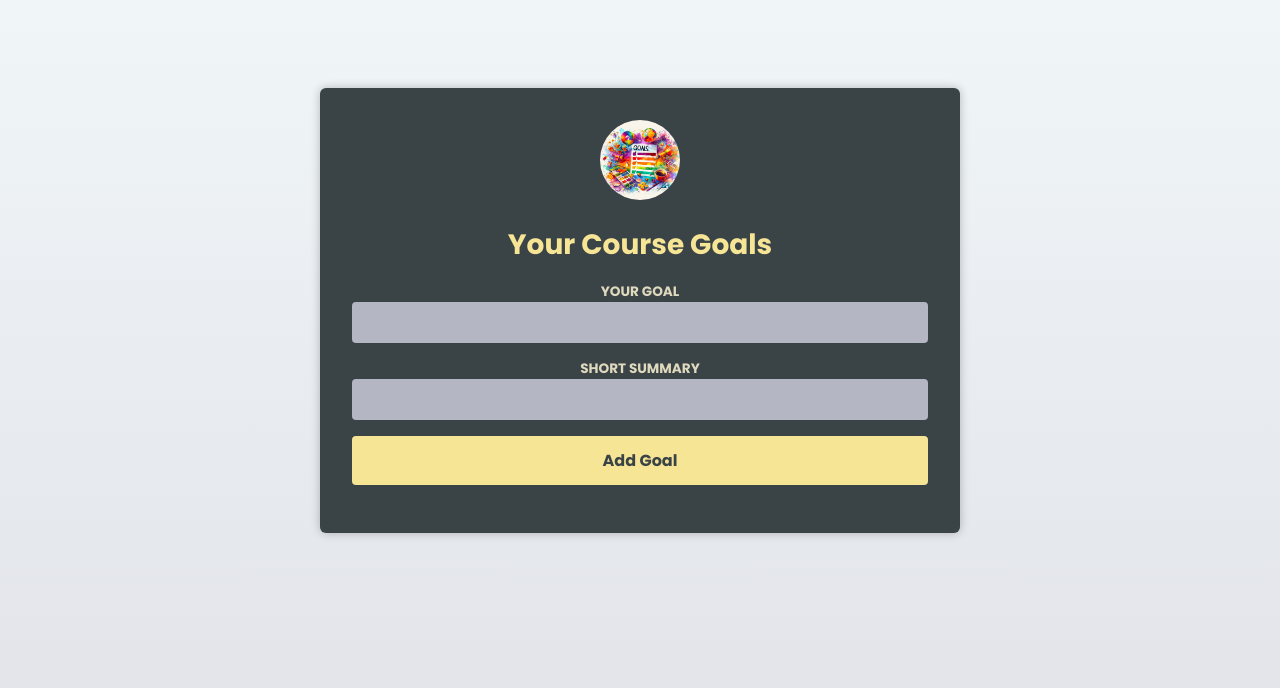
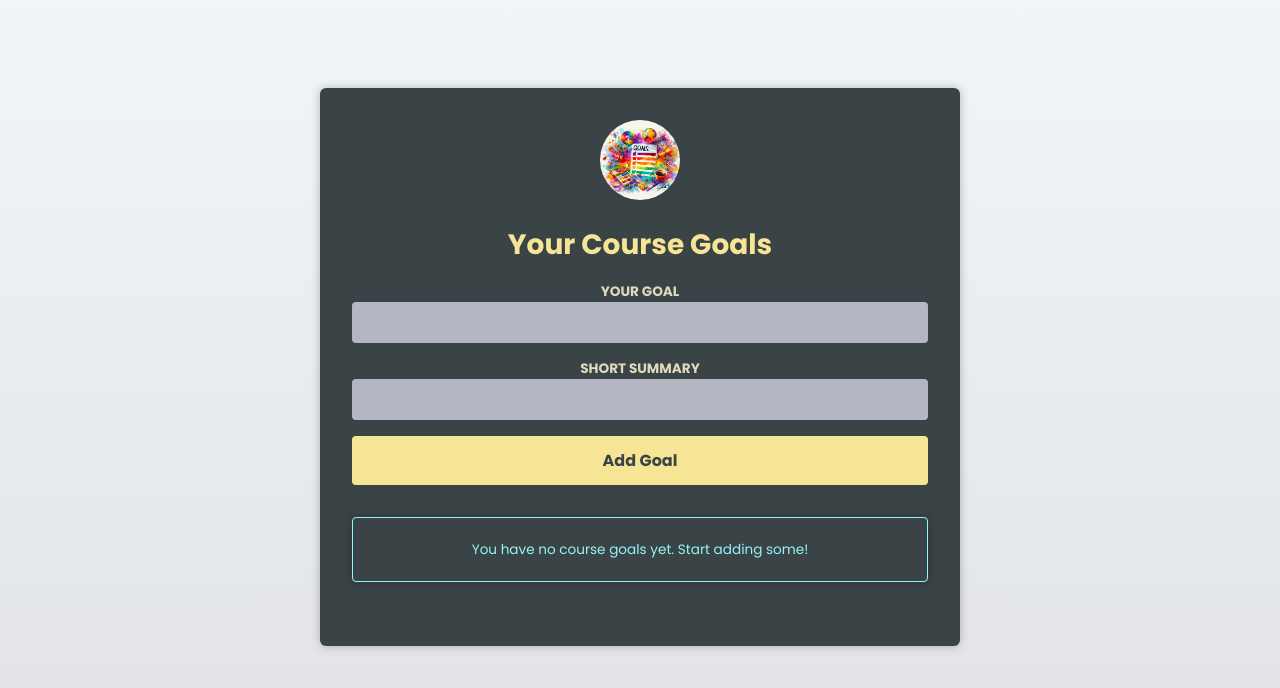
Before and after one commit to FelixW01/Goal-Manager, a React (Vite) app: page / in a window 1280 px wide. Shown: the top 688 px of the page. Built offline with nearby package versions, Linux system fonts and the light colour scheme.

Commit message:
worked on adding limitations on amount of goals that can be created at one time

```diff
--- a/src/components/CourseGoalList.tsx
+++ b/src/components/CourseGoalList.tsx
@@ -1,5 +1,7 @@
+import { type ReactNode } from "react";
 import CourseGoal from "./CourseGoal.tsx";
 import { type CourseGoal as CGoal } from "../App.tsx";
+import InfoBox from "./InfoBox.tsx";
 
 type CourseGoalListProps = {
   goals: CGoal[];
@@ -10,7 +12,27 @@
   goals,
   onDeleteGoal,
 }: CourseGoalListProps) {
+  if (goals.length === 0) {
     return (
+      <InfoBox mode="hint">
+        You have no course goals yet. Start adding some!
+      </InfoBox>
+    );
+  }
+
+  let warningBox: ReactNode;
+
+  if (goals.length >= 4) {
+    warningBox = (
+      <InfoBox mode="warning">
+        You're collecting too many goals. Don't put too much on your plate!
+      </InfoBox>
+    );
+  }
+
+  return (
+    <>
+      {warningBox}
       <ul>
         {goals.map((goal) => (
           <li key={goal.id}>
@@ -21,5 +43,6 @@
           </li>
         ))}
       </ul>
+    </>
   );
 }
--- /dev/null
+++ b/src/components/InfoBox.tsx
@@ -0,0 +1,24 @@
+import { type ReactNode } from "react";
+
+type InfoBoxProps = {
+  mode: "hint" | "warning";
+  children: ReactNode;
+};
+
+export default function InfoBox({ mode, children }: InfoBoxProps) {
+  // info, warning
+  if (mode === "hint") {
+    return (
+      <aside className="infobox infobox-hint">
+        <p>{children}</p>
+      </aside>
+    );
+  }
+
+  return (
+    <aside className="infobox infobox-warning warning--medium">
+      <h2>Warning</h2>
+      <p>{children}</p>
+    </aside>
+  );
+}
--- a/src/index.css
+++ b/src/index.css
@@ -111,7 +111,6 @@
   margin: 0;
   font-size: 0.85rem;
   color: #dfd9be;
-  text-align: start;
 }
 
 li button {
@@ -127,7 +126,31 @@
   color: #f9a73b;
 }
 
-.fallback {
+.infobox {
+  margin: 2rem 0;
+  padding: 0.5rem;
   text-align: center;
-  color: #acd1ce;
+  box-shadow: 0 0 10px rgba(0, 0, 0, 0.25);
+  font-size: 0.85rem;
+  border-radius: 4px;
 }
+
+.infobox-hint {
+  border: 1px solid #96f5f7;
+  color: #96f5f7;
+}
+
+.infobox-warning.warning--low {
+  border: 1px solid #f6d84f;
+  color: #f6d84f;
+}
+
+.infobox-warning.warning--medium {
+  border: 1px solid #f9a73b;
+  color: #f9a73b;
+}
+
+.infobox-warning.warning--high {
+  border: 1px solid #f97373;
+  color: #f97373;
+}
```
Lines whose indentation alone changed are shown as unchanged.
